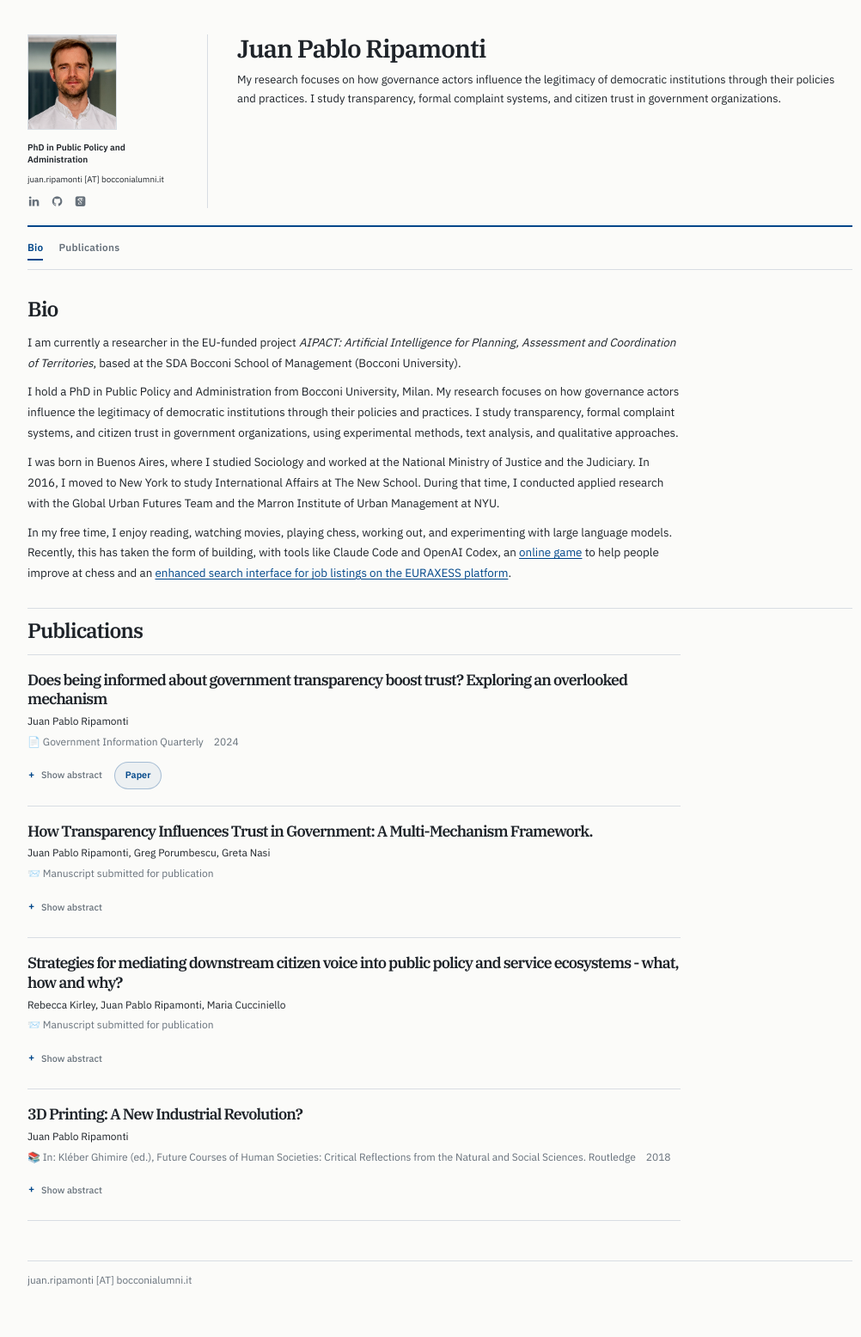
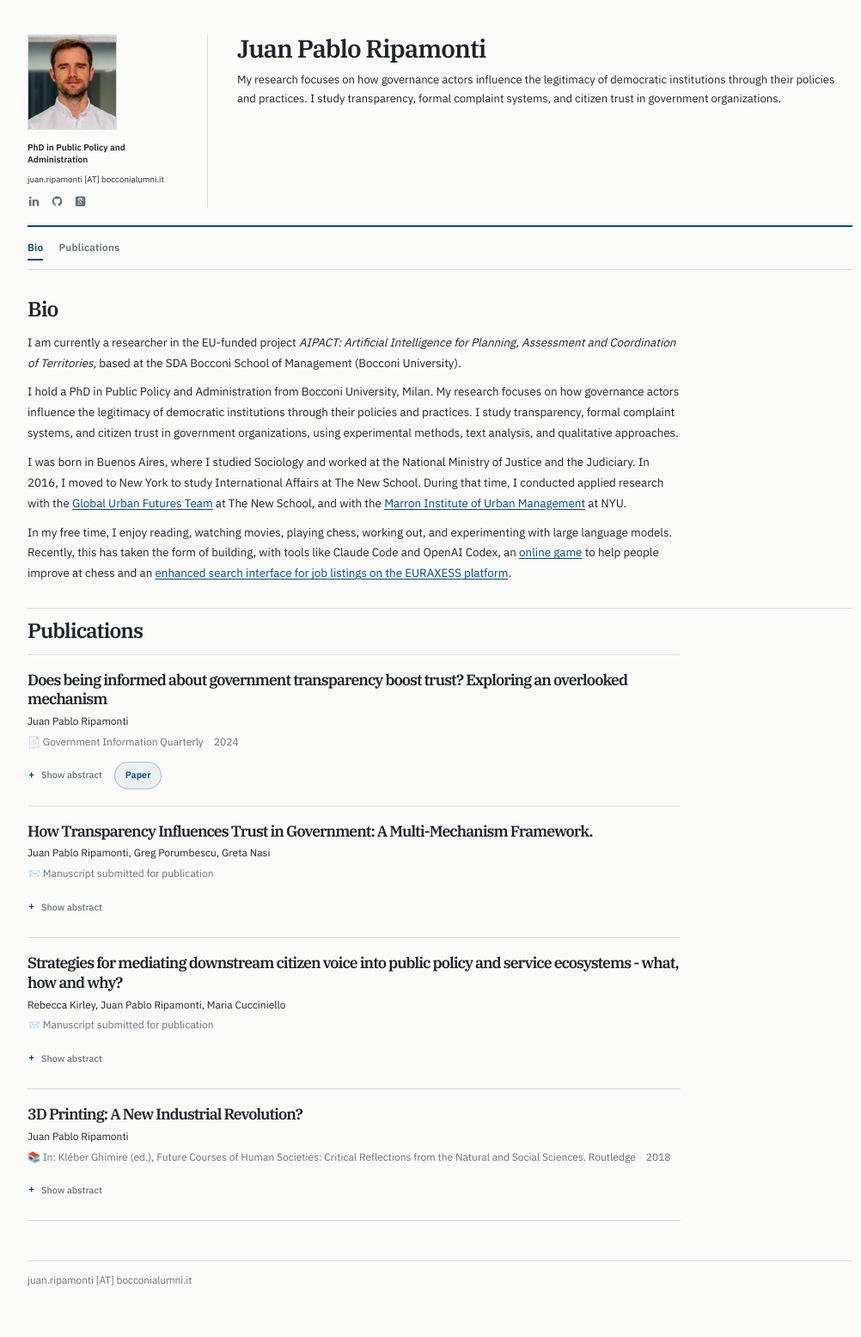
Before and after one commit to jpripamonti/jpripamonti.github.io, a Jekyll site: the page built from index.html, in a window 1280 px wide. Shown: the whole page at 86% size, without its empty margins (128-1130 px from the left). Built offline with Jekyll 4.4.1, drawn with Linux system fonts in a browser that asks for light colours; some web fonts are replaced.

Commit message:
Refine bio research affiliations

```diff
--- a/index.html
+++ b/index.html
@@ -11,7 +11,7 @@ title: Home
 
     <p>I hold a PhD in Public Policy and Administration from Bocconi University, Milan. My research focuses on how governance actors influence the legitimacy of democratic institutions through their policies and practices. I study transparency, formal complaint systems, and citizen trust in government organizations, using experimental methods, text analysis, and qualitative approaches.</p>
 
-    <p>I was born in Buenos Aires, where I studied Sociology and worked at the National Ministry of Justice and the Judiciary. In 2016, I moved to New York to study International Affairs at The New School. During that time, I conducted applied research with the Global Urban Futures Team and the Marron Institute of Urban Management at NYU.</p>
+    <p>I was born in Buenos Aires, where I studied Sociology and worked at the National Ministry of Justice and the Judiciary. In 2016, I moved to New York to study International Affairs at The New School. During that time, I conducted applied research with the <a href="https://web.archive.org/web/20170203151448/http://www.globalurbanfutures.org/" target="_blank" rel="noopener noreferrer">Global Urban Futures Team</a> at The New School, and with the <a href="https://marroninstitute.nyu.edu/" target="_blank" rel="noopener noreferrer">Marron Institute of Urban Management</a> at NYU.</p>
 
     <p>In my free time, I enjoy reading, watching movies, playing chess, working out, and experimenting with large language models. Recently, this has taken the form of building, with tools like Claude Code and OpenAI Codex, an <a href="https://jpripamonti.github.io/ludus_scaccorum/" target="_blank" rel="noopener noreferrer">online game</a> to help people improve at chess and an <a href="https://github.com/jpripamonti/euraxess-improved-search" target="_blank" rel="noopener noreferrer">enhanced search interface for job listings on the EURAXESS platform</a>.</p>
   </div>
```
